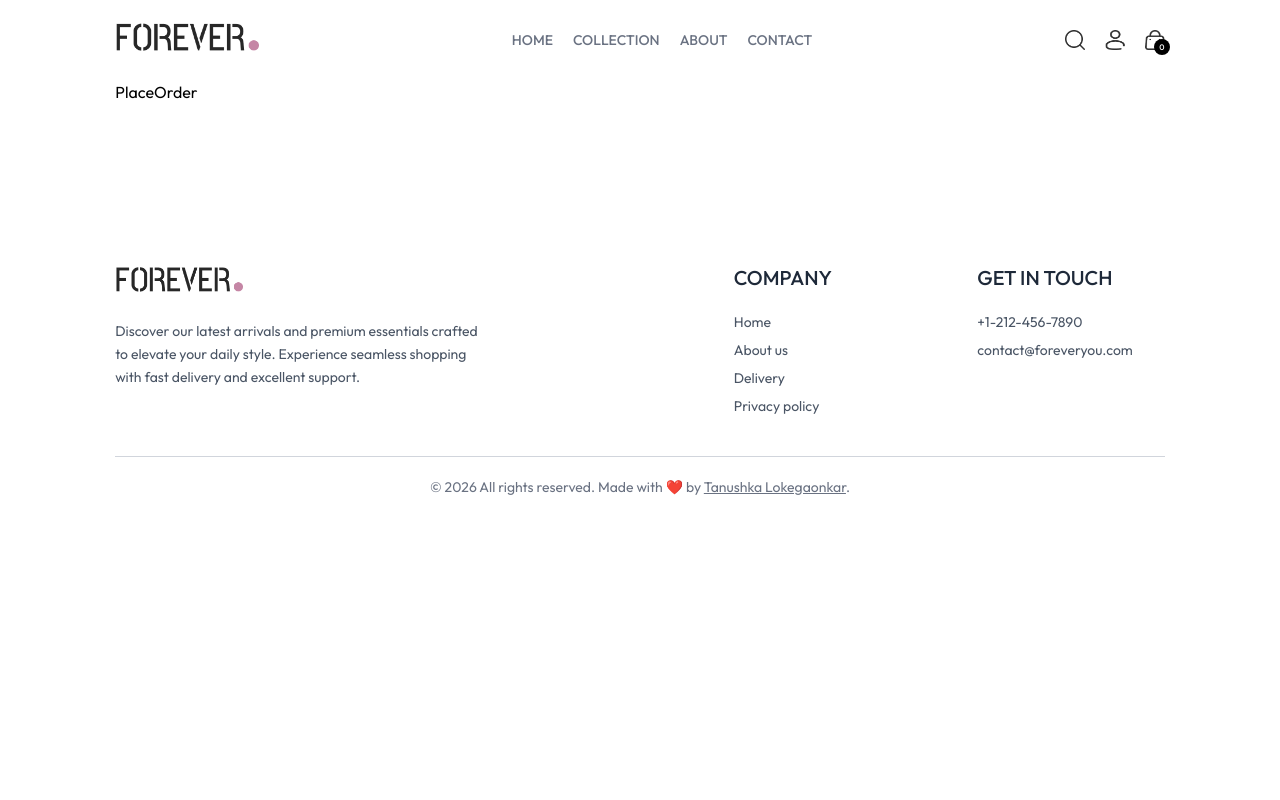
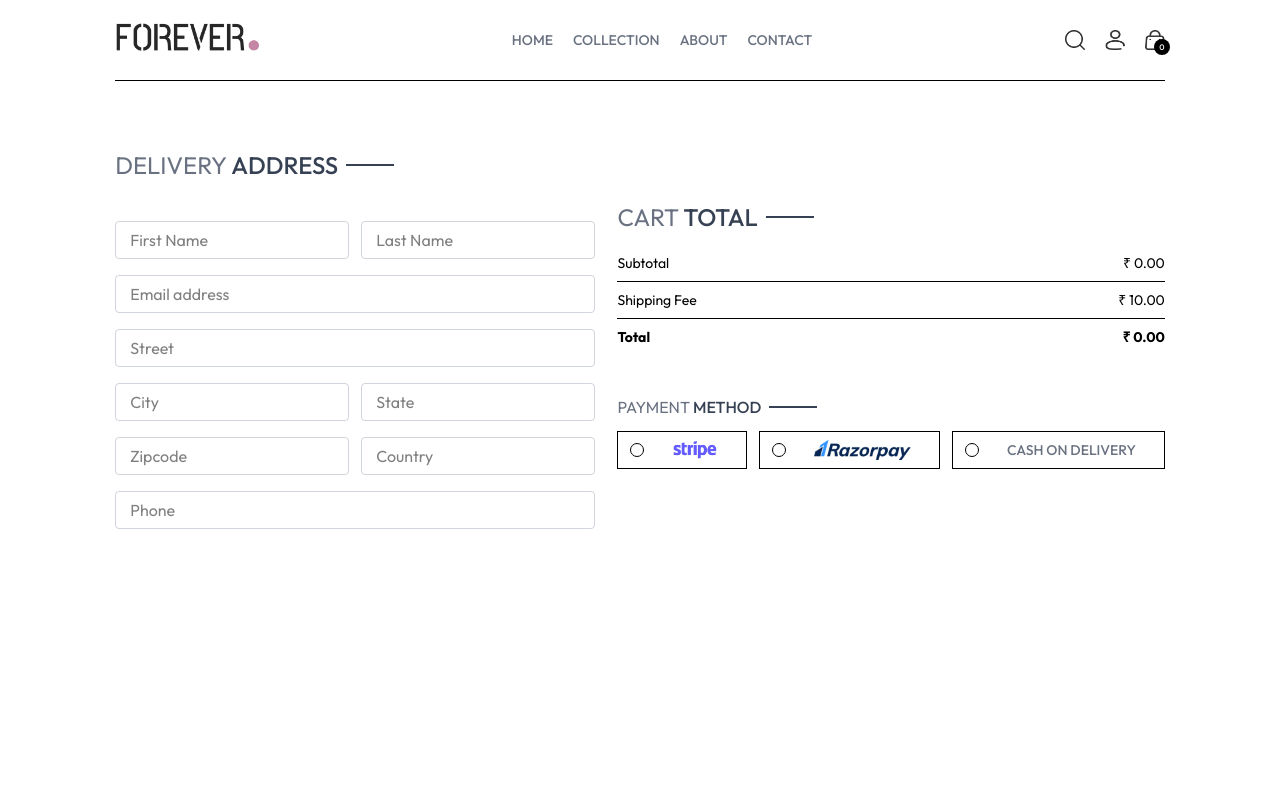
Before and after one commit to Tanushka-lokegaonkar/VirtualTryOn, a React (Vite) app in the folder Frontend/: page /place-order in a window 1280 px wide. Shown: the top 800 px of the page. Built offline with nearby package versions, Linux system fonts and the light colour scheme.

Commit message:
palceorder part

```diff
--- a/Frontend/src/components/CartTotal.jsx
+++ b/Frontend/src/components/CartTotal.jsx
@@ -1,8 +1,34 @@
-import React from 'react'
+import React, { useContext } from 'react';
+import { ShopContext } from '../context/ShopContext';
+import Title from './Title';
 
 const cartTotal = () => {
+
+  const {currency, deliveryCharge, getCartAmount} = useContext(ShopContext);
+
   return (
-    <div>cartTotal</div>
+    <div className='w-full'>
+      <div className='text-2xl'>
+        <Title text1={'CART'} text2={'TOTAL'}/>
+      </div>
+
+      <div className='flex flex-col gap-2 mt-2 text-sm'>
+        <div className='flex justify-between'>
+          <p>Subtotal</p>
+          <p>{currency} {getCartAmount()}.00</p>
+        </div>
+        <hr/>
+        <div className='flex justify-between'>
+          <p>Shipping Fee</p>
+          <p>{currency} {deliveryCharge}.00</p>
+        </div>
+        <hr/>
+        <div className='flex justify-between'>
+          <b>Total</b>
+          <b>{currency} {getCartAmount() === 0 ? 0 : getCartAmount() + deliveryCharge}.00</b>
+        </div>
+      </div>
+    </div>
   )
 }
 
--- a/Frontend/src/context/ShopContext.jsx
+++ b/Frontend/src/context/ShopContext.jsx
@@ -1,4 +1,5 @@
 import React, { createContext, useEffect, useState } from 'react';
+import { useNavigate } from 'react-router-dom';
 import { products } from '../assets/assets';
 import { toast } from 'react-toastify';
 
@@ -10,6 +11,7 @@
     const [search, setSearch] = useState('');
     const [showSearch, setShowSearch] = useState(false);
     const [cartItems, setCartItems] = useState({});
+    const navigate = useNavigate();
 
     const addToCart = async (itemId, size) => {
         if(!size){
@@ -58,9 +60,23 @@
         setCartItems(cartData);
     }
 
-    useEffect(()=>{
-        // console.log(cartItems);
-    },[cartItems])
+    const getCartAmount = () => {
+        let totalAmount = 0;
+
+        for(const items in cartItems){
+            let itemInfo = products.find((product) => product._id === items);
+            for(const item in cartItems[items]){
+                try{
+                    if(cartItems[items][item] > 0){
+                        totalAmount += itemInfo.price * cartItems[items][item];
+                    }
+                }catch(error){
+
+                }
+            }
+        }
+        return totalAmount;
+    }
 
     const value = {
         products,
@@ -73,7 +89,9 @@
         cartItems,
         addToCart,
         getCartCount,
-        updateQuantity
+        updateQuantity,
+        getCartAmount,
+        navigate
     }
 
     return (
--- a/Frontend/src/pages/Cart.jsx
+++ b/Frontend/src/pages/Cart.jsx
@@ -2,10 +2,11 @@
 import { ShopContext } from '../context/ShopContext';
 import Title from "../components/Title"
 import { assets } from '../assets/assets';
+import CartTotal from '../components/CartTotal';
 
 const Cart = () => {
 
-  const {products, currency, cartItems, updateQuantity} = useContext(ShopContext);
+  const {products, currency, cartItems, updateQuantity, navigate} = useContext(ShopContext);
 
   const [cartData, setCartData] = useState([]);
 
@@ -60,6 +61,15 @@
         }
       </div>
 
+      <div className='flex justify-end my-20'>
+        <div className='w-full sm:w-[450px]'>
+          <CartTotal/>
+          <div className='w-full text-end'>
+            <button onClick={()=>navigate('/place-order')} className='bg-black text-white text-sm my-8 px-8 py-3'>PROCEED TO CHECKOUT</button>
+          </div>
+        </div>
+      </div>
+
     </div>
   )
 }
--- a/Frontend/src/pages/PlaceOrder.jsx
+++ b/Frontend/src/pages/PlaceOrder.jsx
@@ -1,8 +1,61 @@
 import React from 'react'
+import Title from '../components/Title'
+import CartTotal from '../components/CartTotal';
+import { assets } from '../assets/assets';
 
 const PlaceOrder = () => {
   return (
-    <div>PlaceOrder</div>
+    <div className='flex flex-col sm:flex-row justify-between gap-4 pt-5 sm:pt-14 min-h-[80vh] border-t'>
+      {/* Left Side */}
+      <div className='flex flex-col gap-4 w-full sm:max-w-[480px]'>
+
+        <div className='text-xl sm:text-2xl my-3'>
+          <Title text1={'DELIVERY'} text2={'ADDRESS'}/>
+        </div>
+        <div className='flex gap-3'>
+          <input className='border border-gray-300 rounded px-3.5 py-1.5 w-full' type='text' placeholder='First Name'/>
+          <input className='border border-gray-300 rounded px-3.5 py-1.5 w-full' type='text' placeholder='Last Name'/>
+        </div>
+        <input className='border border-gray-300 rounded px-3.5 py-1.5 w-full' type='email' placeholder='Email address'/>
+        <input className='border border-gray-300 rounded px-3.5 py-1.5 w-full' type='text' placeholder='Street'/>
+        <div className='flex gap-3'>
+          <input className='border border-gray-300 rounded px-3.5 py-1.5 w-full' type='text' placeholder='City'/>
+          <input className='border border-gray-300 rounded px-3.5 py-1.5 w-full' type='text' placeholder='State'/>
+        </div>
+        <div className='flex gap-3'>
+          <input className='border border-gray-300 rounded px-3.5 py-1.5 w-full' type='number' placeholder='Zipcode'/>
+          <input className='border border-gray-300 rounded px-3.5 py-1.5 w-full' type='text' placeholder='Country'/>
+        </div>
+        <input className='border border-gray-300 rounded px-3.5 py-1.5 w-full' type='number' placeholder='Phone'/>
+      </div>
+
+      {/*  Right Side  */}
+      <div className='mt-8'>
+
+        <div className='mt-8 min-w-80'>
+          <CartTotal/>
+        </div>
+
+        <div className='mt-12'>
+          <Title text1={'PAYMENT'} text2={'METHOD'}/>
+          {/* Payment method options can be added here */}
+          <div className='flex gap-3 flex-col lg:flex-row'>
+            <div className='flex items-center gap-3 border p-2 px-3 cursor-pointer'>
+              <p className={`min-w-3.5 h-3.5 border rounded-full`}></p>
+              <img className='h-5 mx-4' src={assets.stripe_logo} alt=''/>
+            </div>
+            <div className='flex items-center gap-3 border p-2 px-3 cursor-pointer'>
+              <p className={`min-w-3.5 h-3.5 border rounded-full`}></p>
+              <img className='h-5 mx-4' src={assets.razorpay_logo} alt=''/>
+            </div>
+            <div className='flex items-center gap-3 border p-2 px-3 cursor-pointer'>
+              <p className={`min-w-3.5 h-3.5 border rounded-full`}></p>
+              <p className='text-gray-500 text-sm font-medium mx-4'>CASH ON DELIVERY</p>
+            </div>
+          </div>
+        </div>
+      </div>
+    </div>
   )
 }
 
```
